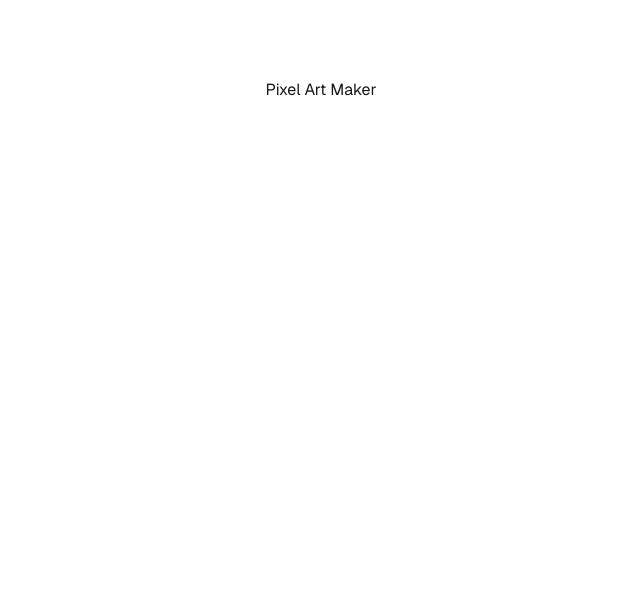
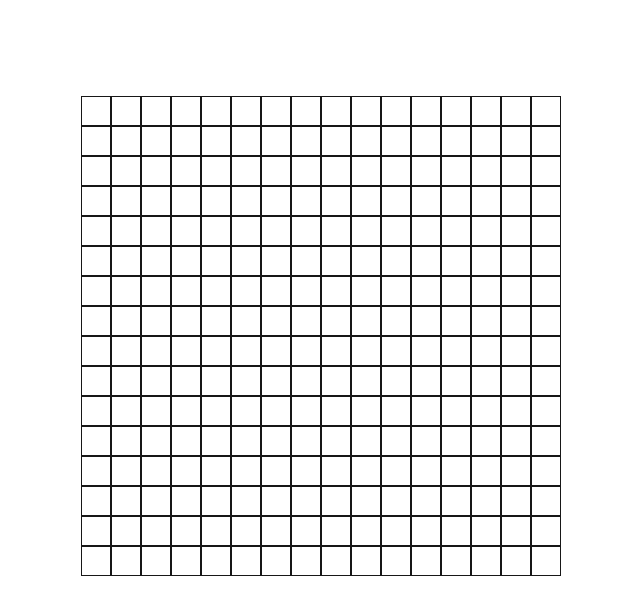
Before and after one commit to Yash-Tibadiya/Pixel-Art-Maker, a Next.js app: page / in a window 1280 px wide. Shown: the top 614 px of the page, without its empty margins (319-959 px from the left). Built offline with nearby package versions, Linux system fonts and the light colour scheme.

Commit message:
Refactor PixelArtMaker component to implement grid functionality and update Home page layout

```diff
--- a/src/app/page.tsx
+++ b/src/app/page.tsx
@@ -2,7 +2,7 @@ import PixelArtMaker from "@/components/PixelArtMaker";
 
 export default function Home() {
   return (
-    <div className="grid grid-rows-[20px_1fr_20px] items-center justify-items-center min-h-screen p-8 pb-20 gap-16 sm:p-20 font-[family-name:var(--font-geist-sans)]">
+    <div className="flex min-h-screen flex-col items-center justify-between p-24">
       <PixelArtMaker />
     </div>
   );
--- a/src/components/PixelArtMaker.tsx
+++ b/src/components/PixelArtMaker.tsx
@@ -1,7 +1,22 @@
-import React from "react";
+"use client";
+
+import { useState } from "react";
 
 const PixelArtMaker = () => {
-  return <div>Pixel Art Maker</div>;
+  const [gridSize, setGridSize] = useState<number>(16); // 16x16 grid by default
+  const [grid, setGrid] = useState<string[]>(
+    Array(gridSize * gridSize).fill("#fff")
+  ); // Initialize the grid with "white color" values
+
+  return <div className="grid w-[30rem] h-[30rem]" style={{ gridTemplateColumns: `repeat(${gridSize}, 1fr)` }}>
+    {grid.map((color, index) => (
+      <div
+        key={index}
+        style={{ backgroundColor: color }}
+        className="border"
+      />
+    ))}
+  </div>;
 };
 
 export default PixelArtMaker;
```
